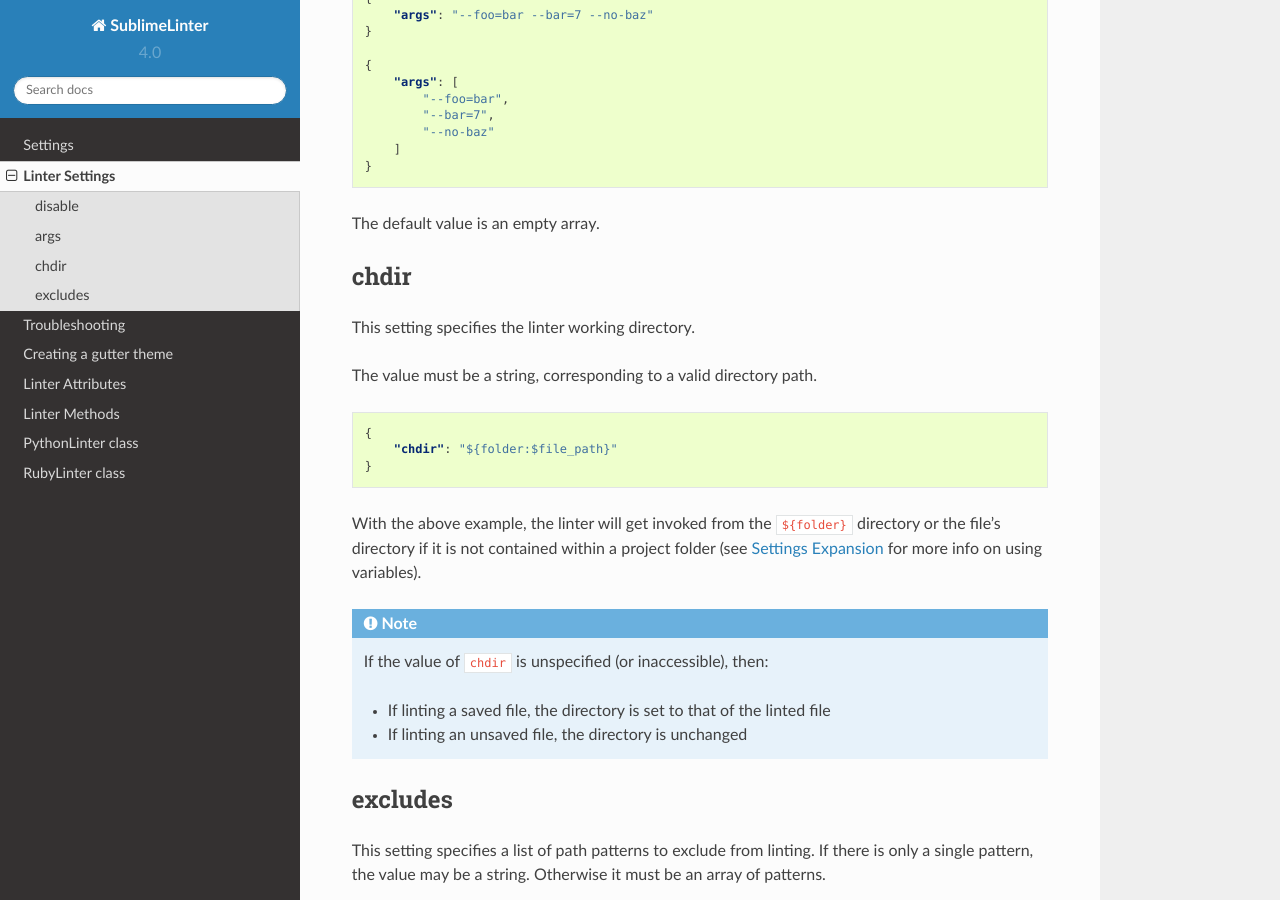
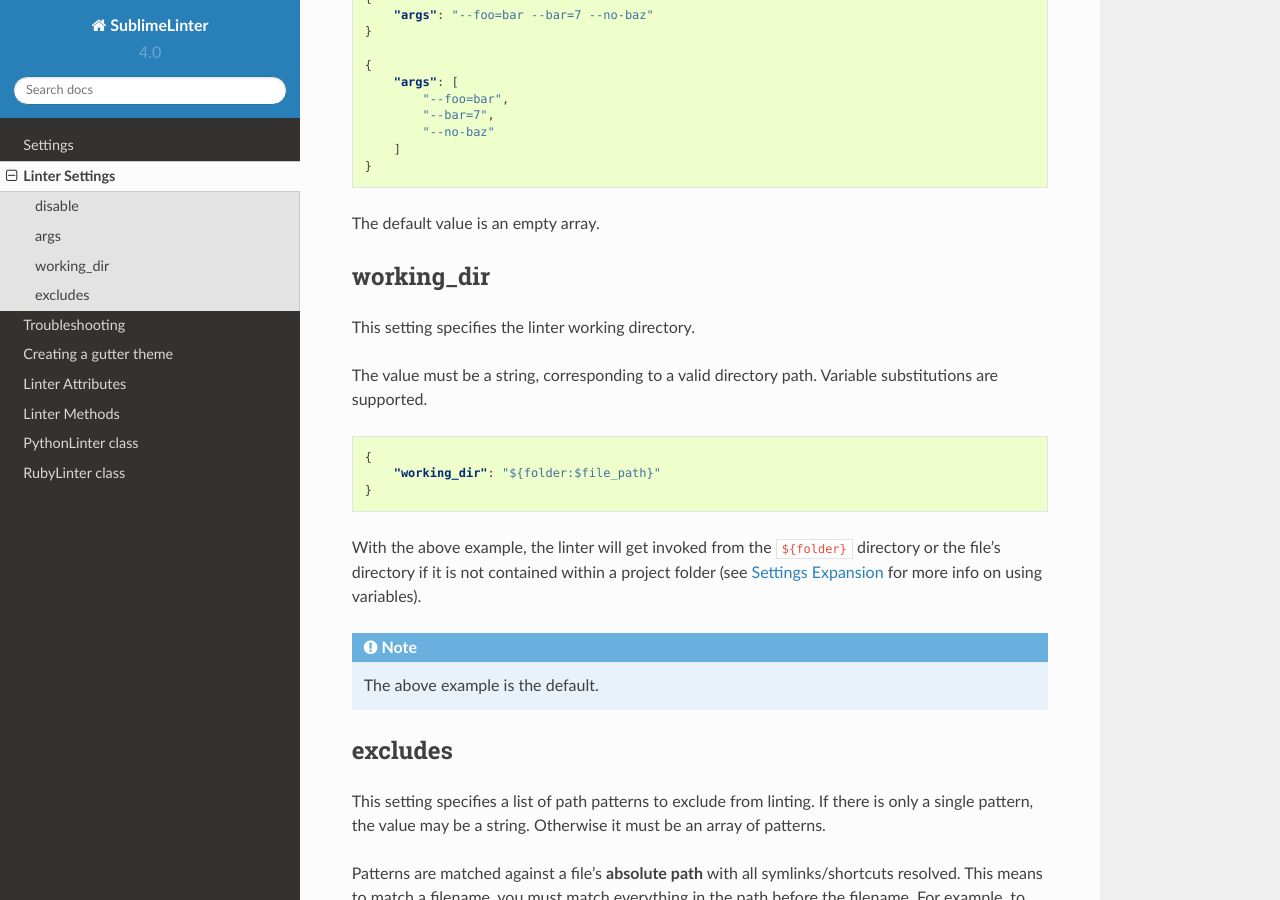
Before and after one commit to SublimeLinter/SublimeLinter, a Sphinx documentation site: the page built from docs/linter_settings.rst, in a window 1280 px wide and 900 px high, scrolled down 511 px. Built offline with Sphinx 7.4.7 and the Read the Docs theme 2.0.0, drawn with Linux system fonts in a browser that asks for light colours.

Commit message:
Refer to `working_dir` in the docs

```diff
--- a/docs/linter_settings.rst
+++ b/docs/linter_settings.rst
@@ -30,16 +30,17 @@
 The default value is an empty array.
 
 
-chdir
+working_dir
 -----
 This setting specifies the linter working directory.
 
-The value must be a string, corresponding to a valid directory path.
+The value must be a string, corresponding to a valid directory path. Variable
+substitutions are supported.
 
 .. code-block:: json
 
     {
-        "chdir": "${folder:$file_path}"
+        "working_dir": "${folder:$file_path}"
     }
 
 With the above example,
@@ -49,11 +50,7 @@
 
 .. note::
 
-     If the value of ``chdir`` is unspecified (or inaccessible), then:
-
-     - If linting a saved file, the directory is set to that of the linted file
-
-     - If linting an unsaved file, the directory is unchanged
+     The above example is the default.
 
 
 excludes
```
